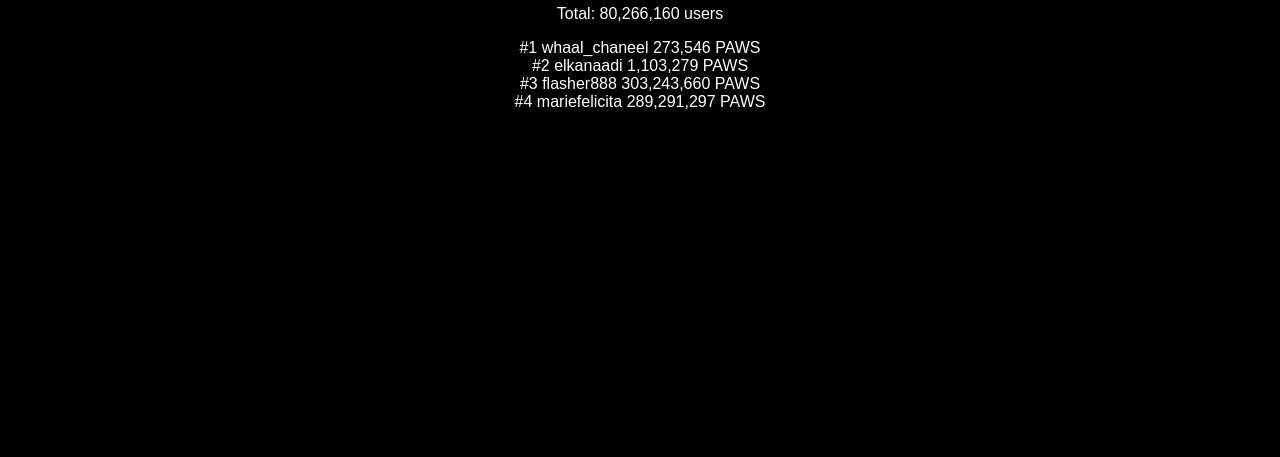
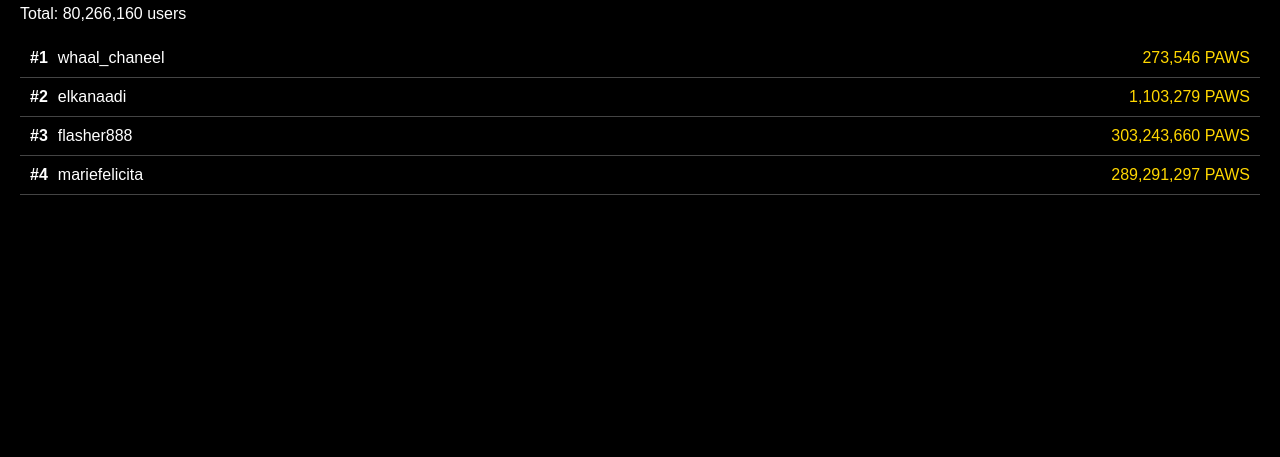
Before and after one commit to morycal/tel, a plain HTML site: page index.html in a window 1280 px wide. Shown: the part 343-800 px from the top of the page. Drawn offline with Linux system fonts and the light colour scheme; files that its build step writes are made by us from their sources.

Commit message:
Update styles.css

```diff
--- a/styles.css
+++ b/styles.css
@@ -36,13 +36,27 @@ header {
     margin-top: 10px;
 }
 
-.menu {
-    display: flex;
-    justify-content: center;
-    gap: 20px;
+.leaderboard {
+    margin: 20px;
+    text-align: left;
 }
 
-.menu a {
-    color: #fff;
-    text-decoration: none;
+.leader {
+    display: flex;
+    justify-content: space-between;
+    padding: 10px;
+    border-bottom: 1px solid #444;
 }
+
+.leader-rank {
+    font-weight: bold;
+}
+
+.leader-name {
+    flex-grow: 1;
+    padding: 0 10px;
+}
+
+.leader-points {
+    color: #FFD700; /* Gold color for points */
+}
```
